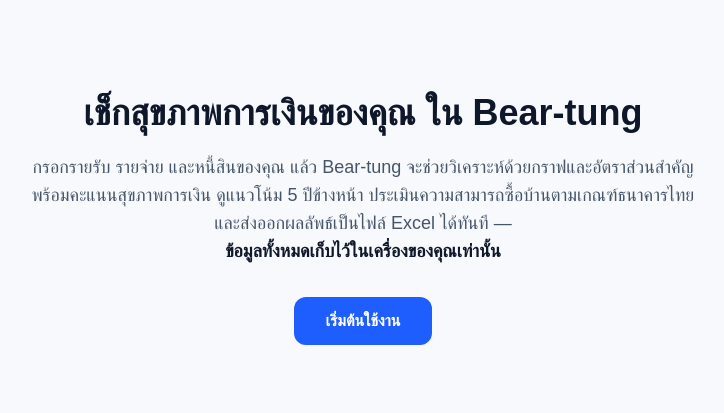
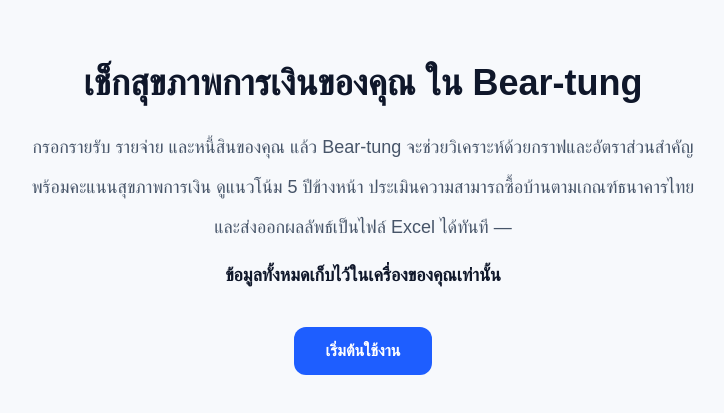
Before and after one commit to Wizardsmile1412/bear-tung, a Next.js app: page / in a window 1280 px wide. Shown: the part 183-596 px from the top of the page, without its empty margins (277-1001 px from the left). Built offline with nearby package versions, Linux system fonts and the light colour scheme; a web font is replaced by a local one.

Commit message:
style(landing): tighten spacing and emphasize privacy note on home page

```diff
--- a/src/app/page.tsx
+++ b/src/app/page.tsx
@@ -28,21 +28,21 @@ export default function Home() {
   const hasData = profile.items.length > 0;
 
   return (
-    <main className="mx-auto flex w-full max-w-[772px] lg:max-w-[1080px] flex-1 flex-col items-center justify-center gap-8 px-6 py-16 text-center">
-      <div className="flex flex-col gap-4">
-        <h1 className="text-3xl font-bold leading-10 text-ink sm:text-4xl sm:leading-[48px]">
+    <main className="mx-auto flex w-full max-w-193 lg:max-w-270 flex-1 flex-col items-center justify-center gap-8 px-6 py-16 text-center">
+      <div className="flex flex-col gap-5">
+        <h1 className="text-3xl font-bold leading-10 text-ink sm:text-4xl sm:leading-12">
           เช็กสุขภาพการเงินของคุณ ใน Bear-tung
         </h1>
-        <p className="mx-auto max-w-2xl text-lg leading-7 text-ink-muted">
+        <p className="mx-auto max-w-2xl text-lg leading-10 text-ink-muted">
           กรอกรายรับ รายจ่าย และหนี้สินของคุณ แล้ว Bear-tung จะช่วยวิเคราะห์ด้วยกราฟและอัตราส่วนสำคัญ
           พร้อมคะแนนสุขภาพการเงิน ดูแนวโน้ม 5 ปีข้างหน้า ประเมินความสามารถซื้อบ้านตามเกณฑ์ธนาคารไทย
           และส่งออกผลลัพธ์เป็นไฟล์ Excel ได้ทันที —{" "}
-          <span className="block font-semibold text-ink">ข้อมูลทั้งหมดเก็บไว้ในเครื่องของคุณเท่านั้น</span>
+          <span className="mt-2 block font-semibold text-ink">ข้อมูลทั้งหมดเก็บไว้ในเครื่องของคุณเท่านั้น</span>
         </p>
       </div>
 
       {hasData ? (
-        <div className="flex flex-col items-center gap-3">
+        <div className="flex flex-col items-center gap-5">
           <Link
             href="/dashboard"
             className="inline-flex h-12 items-center justify-center rounded-button bg-primary px-8 text-base font-semibold text-white transition-colors hover:bg-primary-hover active:scale-[0.98]"
```
